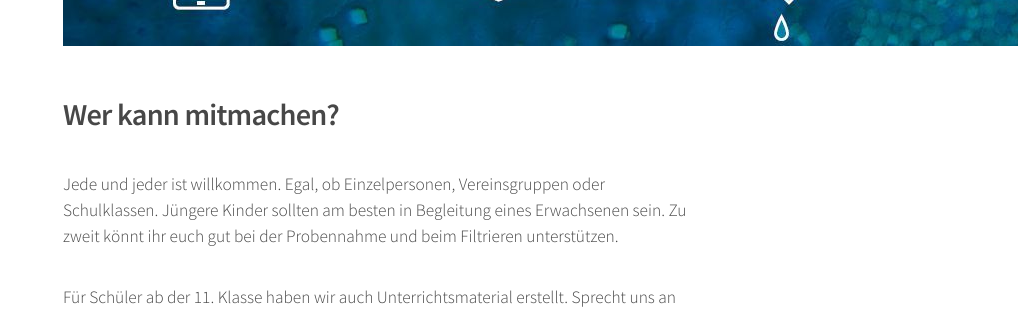
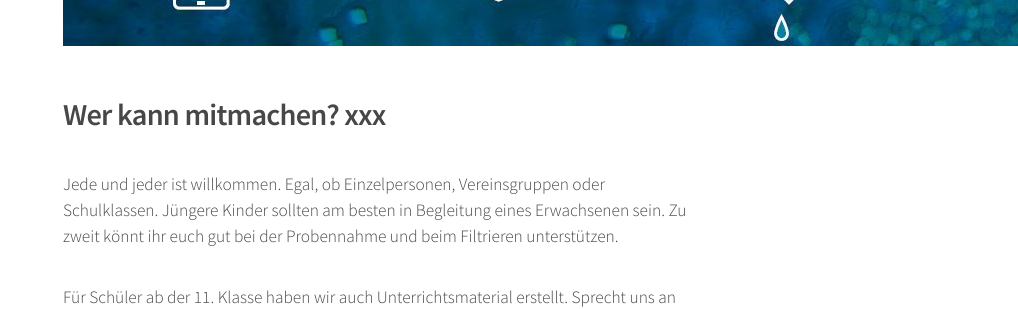
Before and after one commit to myosd/myosd.github.io, a Jekyll site: the page built from mitmachen/index.md, in a window 1280 px wide and 900 px high, scrolled down 563 px. Shown: the part 165-474 px from the top of the window, without its empty margins (262-1280 px from the left). Built offline with Jekyll 4.4.1, drawn with Linux system fonts in a browser that asks for light colours.

Commit message:
check save

```diff
--- a/mitmachen/index.md
+++ b/mitmachen/index.md
@@ -3,6 +3,8 @@ title: Mitmachen
 layout: page
 published: true
 ---
+
+
 
 
 **Sampling ist englisch und heißt soviel wie Probenentnahme. Am 21. Juni, also am Tag der Sommersonnenwende - dem Ocean Sampling Day- nehmen WissenschaftlerinnenForscher und WissenschaftlerBürger überall auf der Welt Wasserproben genommen. Im Wissenschaftsjahr 2016*17 können im MyOSD Projekt bis zu 1,000 Hobbyforscherinnen und Hobbyforscher an deutschen Küsten und Mündungsflüssen Proben entnehmen und Umweltmessungen durchführen. Bei MyOSD arbeiten Wissenschaftlerinnen und Wissenschaftler, Bürgerinnen und Bürger Hand in Hand.**
@@ -12,7 +14,7 @@ published: true
 ![Sampling scheme ]({{site.baseurl}}/assets/images/Sampling_scheme_preliminary.jpg)
 
 
-## Wer kann mitmachen?
+## Wer kann mitmachen? xxx
 
 Jede und jeder ist willkommen. Egal, ob Einzelpersonen, Vereinsgruppen oder Schulklassen. Jüngere Kinder sollten am besten in Begleitung eines Erwachsenen sein. Zu zweit könnt ihr euch gut bei der Probennahme und beim Filtrieren unterstützen.
 
```
